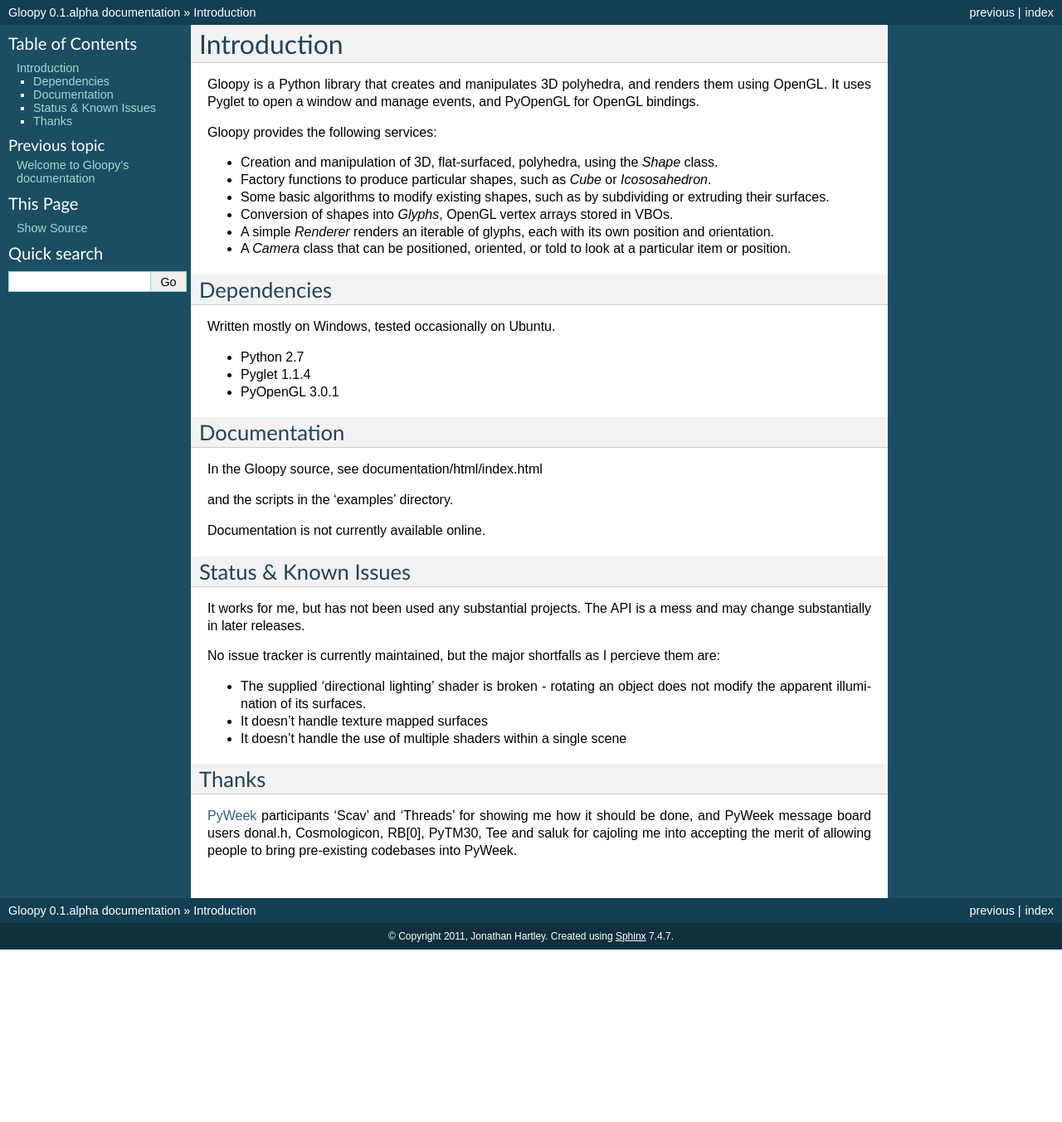
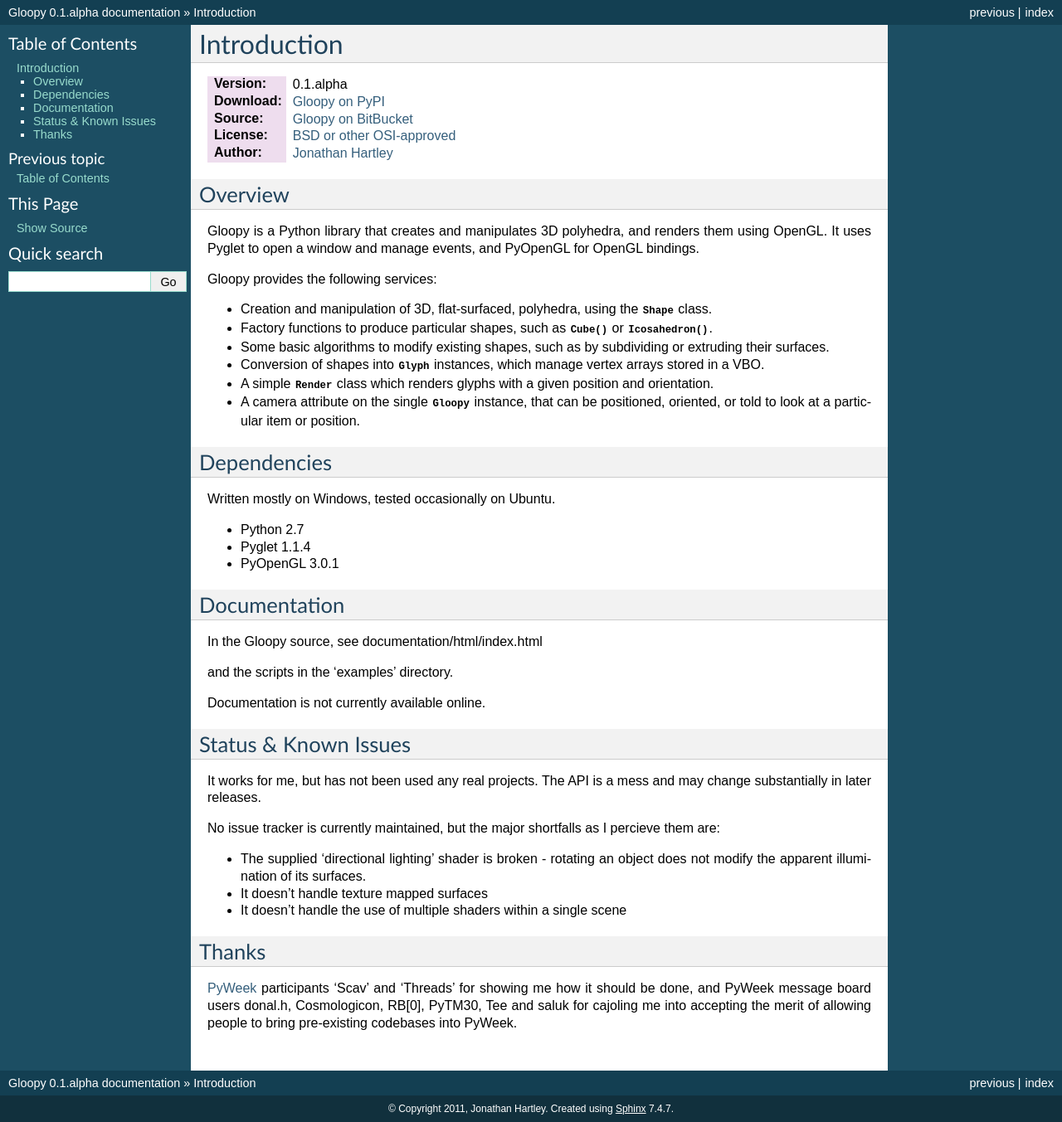
Before and after one commit to tartley/gloopy, a Sphinx documentation site: the page built from documentation/intro.rst, in a window 1280 px wide. Shown: the whole page at 83% size. Built offline with Sphinx 7.4.7, drawn with Linux system fonts in a browser that asks for light colours; pages that are not in the unit, such as notebooks, are missing from menus; before the commit the page ends 1145 px from its top, so only the background shows below that.

Commit message:
Move project links back into intro again. Fix the intro's links to API reference.

```diff
--- a/documentation/intro.rst
+++ b/documentation/intro.rst
@@ -1,5 +1,15 @@
 Introduction
 ============
+
+:Version: |release|
+:Download: `Gloopy on PyPI <http://pypi.python.org/pypi/gloopy>`_
+:Source: `Gloopy on BitBucket <https://bitbucket.org/tartley/gloopy>`_
+:License: `BSD or other OSI-approved <https://bitbucket.org/tartley/gloopy/src/tip/LICENSE.txt>`_
+:Author: `Jonathan Hartley <mailto: tartley at tartley dot com>`_
+
+
+Overview
+--------
 
 Gloopy is a Python library that creates and manipulates 3D polyhedra, and
 renders them using OpenGL. It uses Pyglet to open a window and manage events,
@@ -7,17 +17,20 @@
 
 Gloopy provides the following services:
 
-* Creation and manipulation of 3D, flat-surfaced, polyhedra, using the `Shape`
-  class.
-* Factory functions to produce particular shapes, such as `Cube` or
-  `Icososahedron`.
+* Creation and manipulation of 3D, flat-surfaced, polyhedra, using the
+  :class:`~gloopy.shapes.shape.Shape` class.
+* Factory functions to produce particular shapes, such as
+  :func:`~gloopy.shapes.cube.Cube` or
+  :func:`~gloopy.shapes.icosahedron.Icosahedron`.
 * Some basic algorithms to modify existing shapes, such as by subdividing or
   extruding their surfaces.
-* Conversion of shapes into `Glyphs`, OpenGL vertex arrays stored in VBOs.
-* A simple `Renderer` renders an iterable of glyphs, each with its own position
-  and orientation.
-* A `Camera` class that can be positioned, oriented, or told to look at a
-  particular item or position.
+* Conversion of shapes into :class:`~gloopy.view.glyph.Glyph` instances, which
+  manage vertex arrays stored in a VBO.
+* A simple :class:`~gloopy.view.render.Render` class which renders glyphs
+  with a given position and orientation.
+* A camera attribute on the single :class:`~gloopy.gloopy.Gloopy` instance,
+  that can be positioned, oriented, or told to look at a particular item or
+  position.
 
 
 Dependencies
@@ -43,13 +56,14 @@
 Status & Known Issues
 ---------------------
 
-It works for me, but has not been used any substantial projects. The API is
+It works for me, but has not been used any real projects. The API is
 a mess and may change substantially in later releases.
 
 No issue tracker is currently maintained, but the major shortfalls as
 I percieve them are:
 
-* The supplied 'directional lighting' shader is broken - rotating an object does not modify the apparent illumination of its surfaces.
+* The supplied 'directional lighting' shader is broken - rotating an object
+  does not modify the apparent illumination of its surfaces.
 * It doesn't handle texture mapped surfaces
 * It doesn't handle the use of multiple shaders within a single scene
 
```
Also changed, not shown: TODO.txt (+5 -2 lines), documentation/index.rst (+2 -13 lines).
